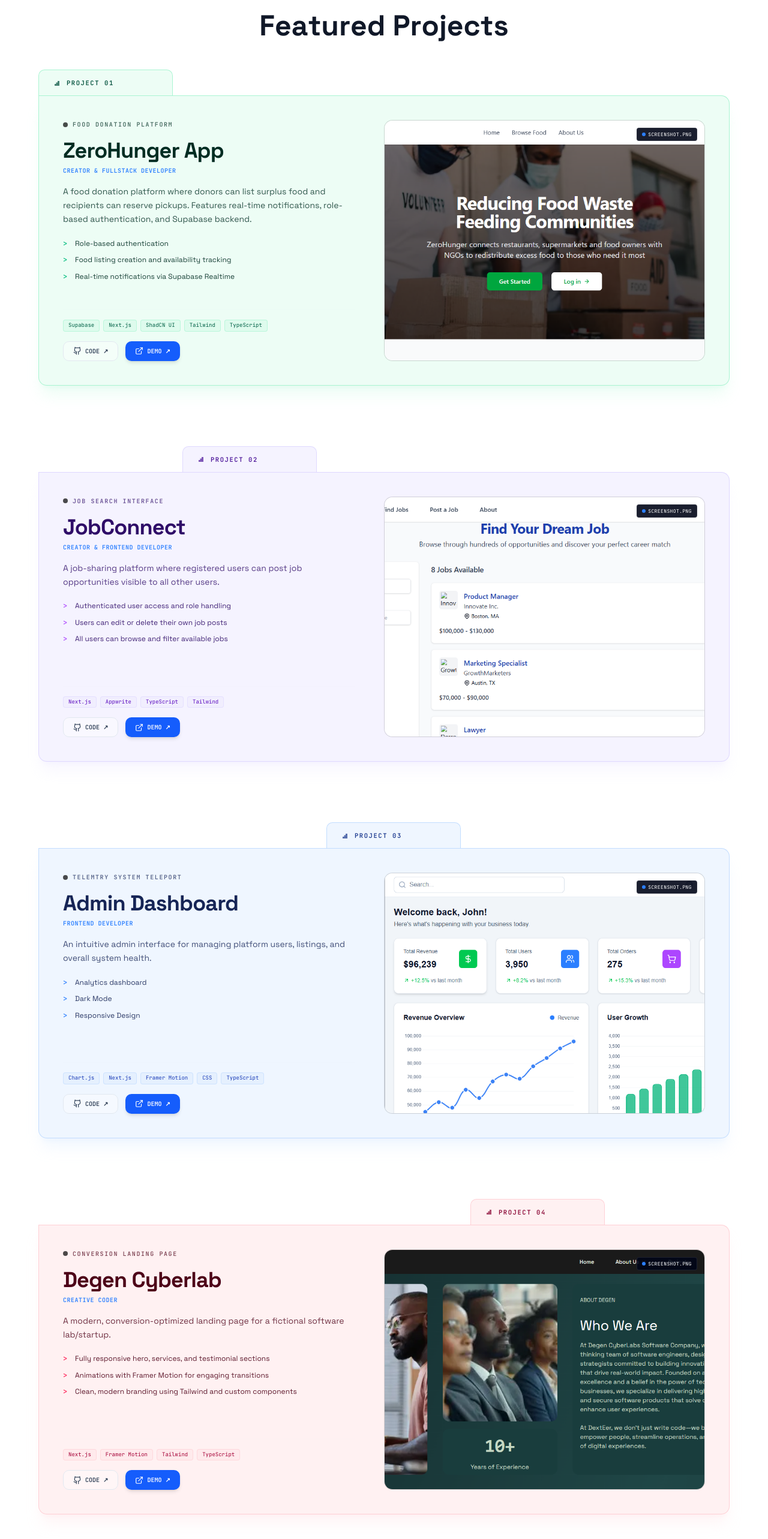
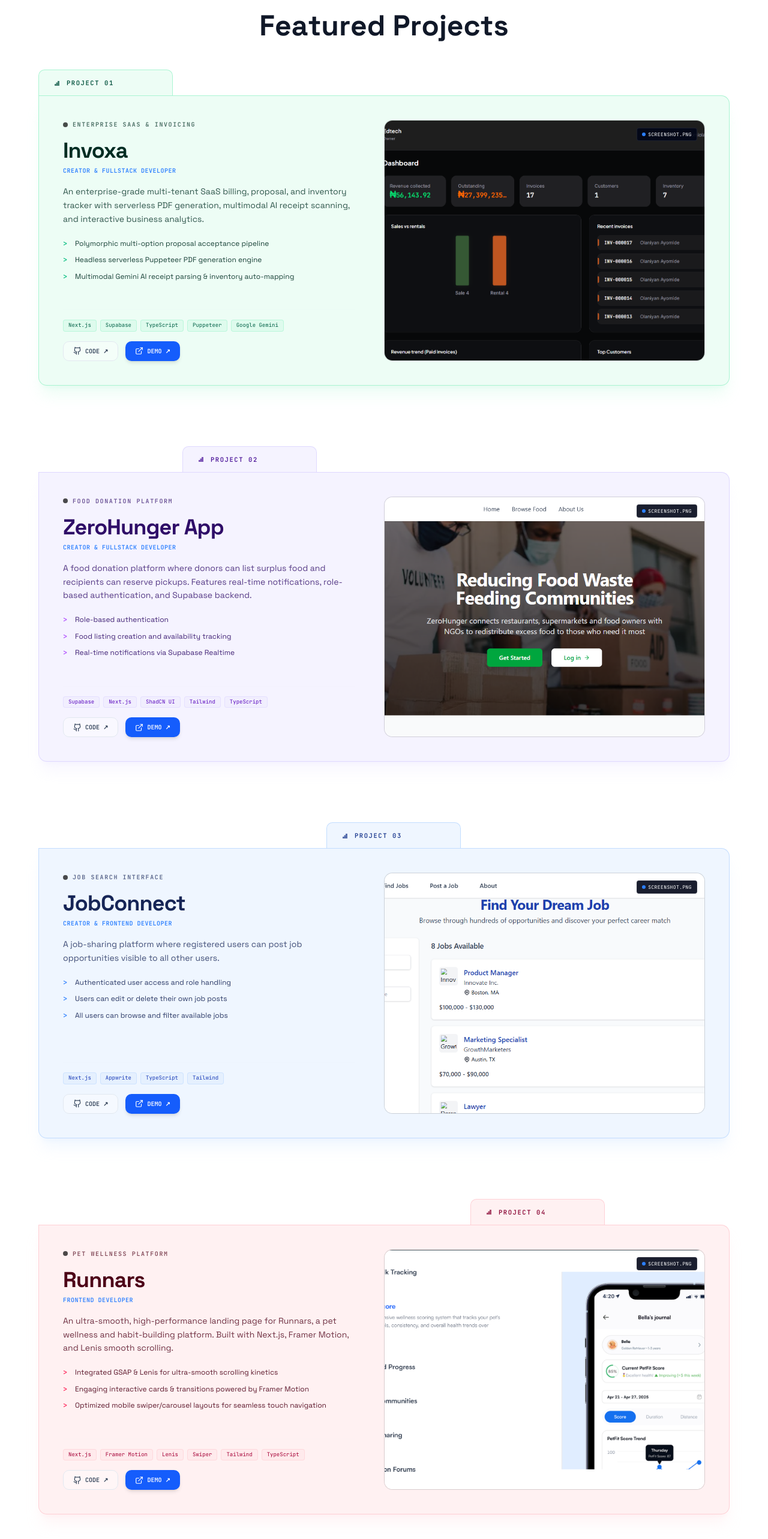
Before and after one commit to Ayomidejhay/portfolio2.0, a Next.js app: page / in a window 1280 px wide. Shown: the part 3954-6520 px from the top of the page at 60% size. Built offline with nearby package versions, Linux system fonts and the light colour scheme.

Commit message:
feat:updated the project list

```diff
--- a/src/components/InteractiveTerminal.tsx
+++ b/src/components/InteractiveTerminal.tsx
@@ -133,10 +133,10 @@
     } else if (cmd === "projects") {
       const lines: TerminalLine[] = [
         { text: "SYSTEM_BUILD_LOG:", type: "system" },
-        { text: "  1. ZeroHunger App - Food donation & real-time pickup mapping (Next.js + Supabase)", type: "output" },
-        { text: "  2. JobConnect - Job post board & listings aggregator (Next.js + Appwrite)", type: "output" },
-        { text: "  3. Admin Dashboard - System telemetry visualizer (Next.js + Chart.js)", type: "output" },
-        { text: "  4. Degen Cyberlab - Ultra-modern dark tech landing layout (Next.js + Framer Motion)", type: "output" },
+        { text: "  1. Invoxa - Multi-tenant SaaS billing, proposals, & stock tracking (Next.js + Supabase + Gemini)", type: "output" },
+        { text: "  2. ZeroHunger App - Food donation & real-time pickup mapping (Next.js + Supabase)", type: "output" },
+        { text: "  3. JobConnect - Job post board & listings aggregator (Next.js + Appwrite)", type: "output" },
+        { text: "  4. Runnars - Premium pet wellness platform landing layout (Next.js + Framer Motion + Lenis)", type: "output" },
         { text: "  Use 'sudo hire-me' to contact me and collaborate on one of these!", type: "system" }
       ];
       printLines(lines);
--- a/src/components/Projects.tsx
+++ b/src/components/Projects.tsx
@@ -11,6 +11,25 @@
 }
 
 const projects = [
+  {
+    title: "Invoxa",
+    role: "Creator & Fullstack Developer",
+    status: "LIVE",
+    category: "ENTERPRISE SAAS & INVOICING",
+    description: "An enterprise-grade multi-tenant SaaS billing, proposal, and inventory tracker with serverless PDF generation, multimodal AI receipt scanning, and interactive business analytics.",
+    tech: ["Next.js", "Supabase", "TypeScript", "Puppeteer", "Google Gemini"],
+    team: "Solo Project",
+    features: [
+      "Polymorphic multi-option proposal acceptance pipeline",
+      "Headless serverless Puppeteer PDF generation engine",
+      "Multimodal Gemini AI receipt parsing & inventory auto-mapping",
+      "Interactive AI Business Analyst chat with dynamic chart visualizations",
+      "Transaction safety secured via database-level PostgreSQL RPCs"
+    ],
+    link: "https://invooxa.netlify.app",
+    github: "https://github.com/Ayomidejhay/Invoxa",
+    image: "/invoxa.png",
+  },
   {
     title: "ZeroHunger App",
     role: "Creator & Fullstack Developer",
@@ -37,31 +56,24 @@
     github: "https://github.com/Ayomidejhay/jobconnect",
     image: "/jobconnect.png",
   },
+
   {
-    title: "Admin Dashboard",
+    title: "Runnars",
     role: "Frontend Developer",
-    status: "PROTOTYPE",
-    category: "TELEMTRY SYSTEM TELEPORT",
-    description: "An intuitive admin interface for managing platform users, listings, and overall system health.",
-    tech: ["Chart.js", "Next.js", "Framer Motion", "CSS", "TypeScript"],
+    status: "LIVE",
+    category: "PET WELLNESS PLATFORM",
+    description: "An ultra-smooth, high-performance landing page for Runnars, a pet wellness and habit-building platform. Built with Next.js, Framer Motion, and Lenis smooth scrolling.",
+    tech: ["Next.js", "Framer Motion", "Lenis", "Swiper", "Tailwind", "TypeScript"],
     team: "Solo Project",
-    features: ["Analytics dashboard", "Dark Mode", "Responsive Design"],
-    link: "https://dashboardtestin.netlify.app/",
-    github: "https://github.com/Ayomidejhay/dashboard-demo",
-    image: "/dashboard.png",
-  },
-  {
-    title: "Degen Cyberlab",
-    role: "Creative Coder",
-    status: "LIVE",
-    category: "CONVERSION LANDING PAGE",
-    description: "A modern, conversion-optimized landing page for a fictional software lab/startup.",
-    tech: ["Next.js", "Framer Motion", "Tailwind", "TypeScript"],
-    team: "Solo Project",
-    features: ["Fully responsive hero, services, and testimonial sections", "Animations with Framer Motion for engaging transitions", "Clean, modern branding using Tailwind and custom components"],
-    link: "https://cyberr-lab.netlify.app/",
-    github: "https://github.com/Ayomidejhay/cyberr-lab",
-    image: "/degen.png",
+    features: [
+      "Integrated GSAP & Lenis for ultra-smooth scrolling kinetics",
+      "Engaging interactive cards & transitions powered by Framer Motion",
+      "Optimized mobile swiper/carousel layouts for seamless touch navigation",
+      "Complete responsive design with lazy-loaded wellness components"
+    ],
+    link: "https://runnars.com",
+    github: "https://github.com/Ayomidejhay/runna",
+    image: "/runnars.png",
   },
 ]
 
```
Also changed, not shown: public/invoxa.png (added), public/runnars.png (added).
